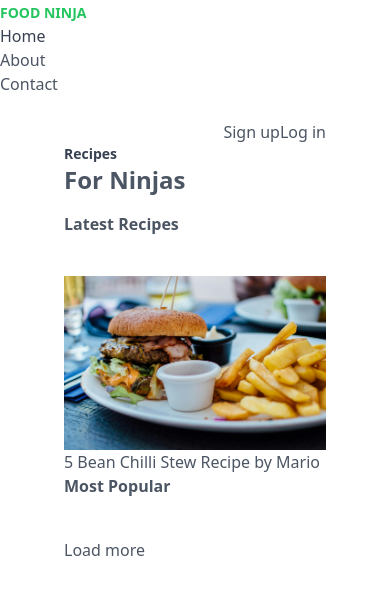
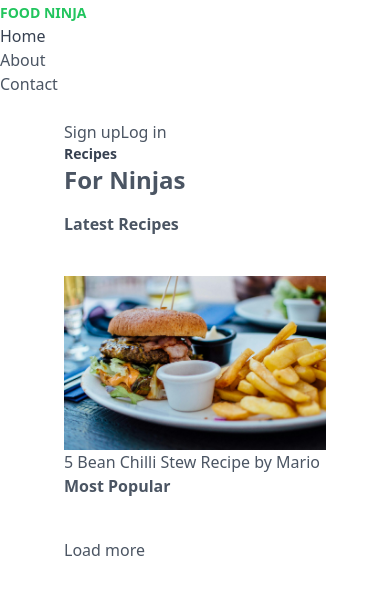
Before and after one commit to muirurimukundi/css-tailwind, a website: page src/index.html in a window 390 px wide. Drawn offline with Linux system fonts and the light colour scheme.

Commit message:
Change: Add a medium breakpoint to justify the login and signup links

```diff
--- a/src/index.html
+++ b/src/index.html
@@ -27,7 +27,7 @@
   </div>
 
   <main class="px-16 py-6">
-    <div class="flex justify-end">
+    <div class="flex md:justify-end">
       <div><a href="#">Sign up</a></div>
       <div><a href="#">Log in</a></div>
     </div>
```
Also changed, not shown: src/output.css.
